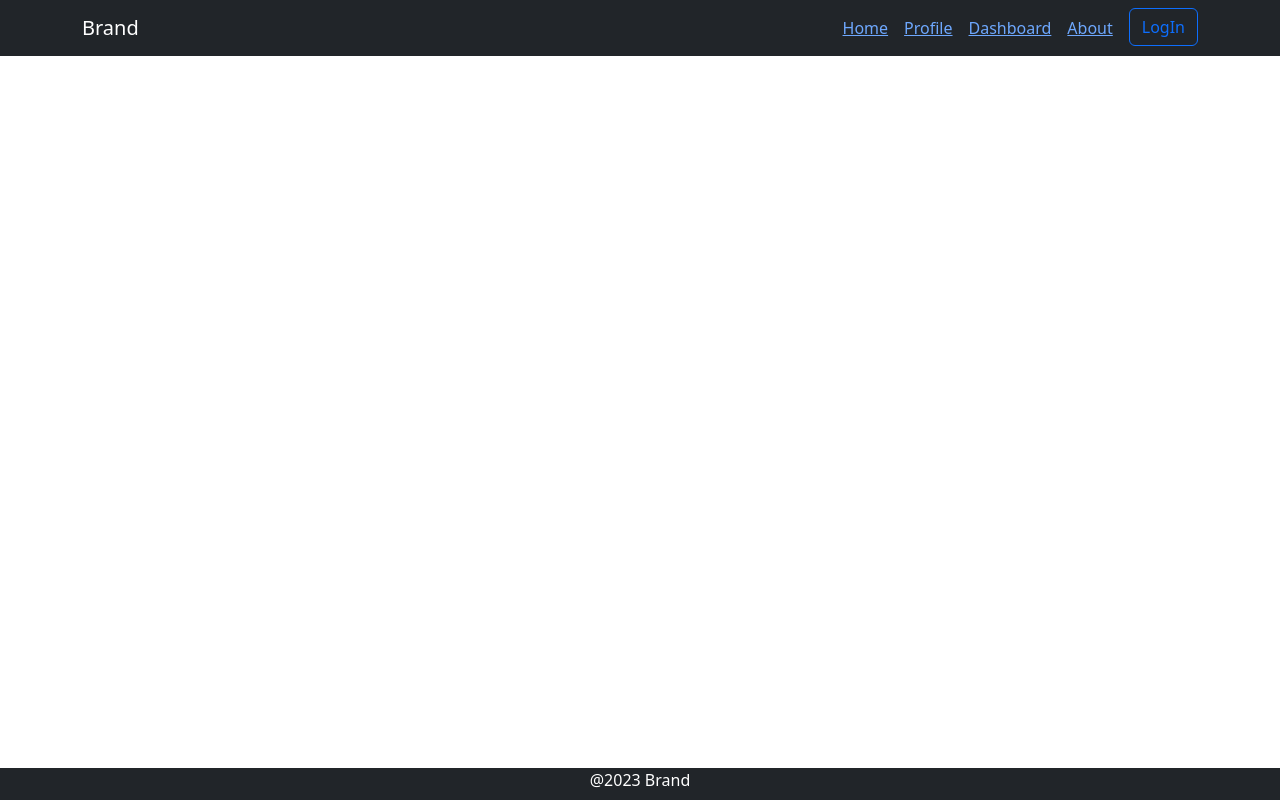
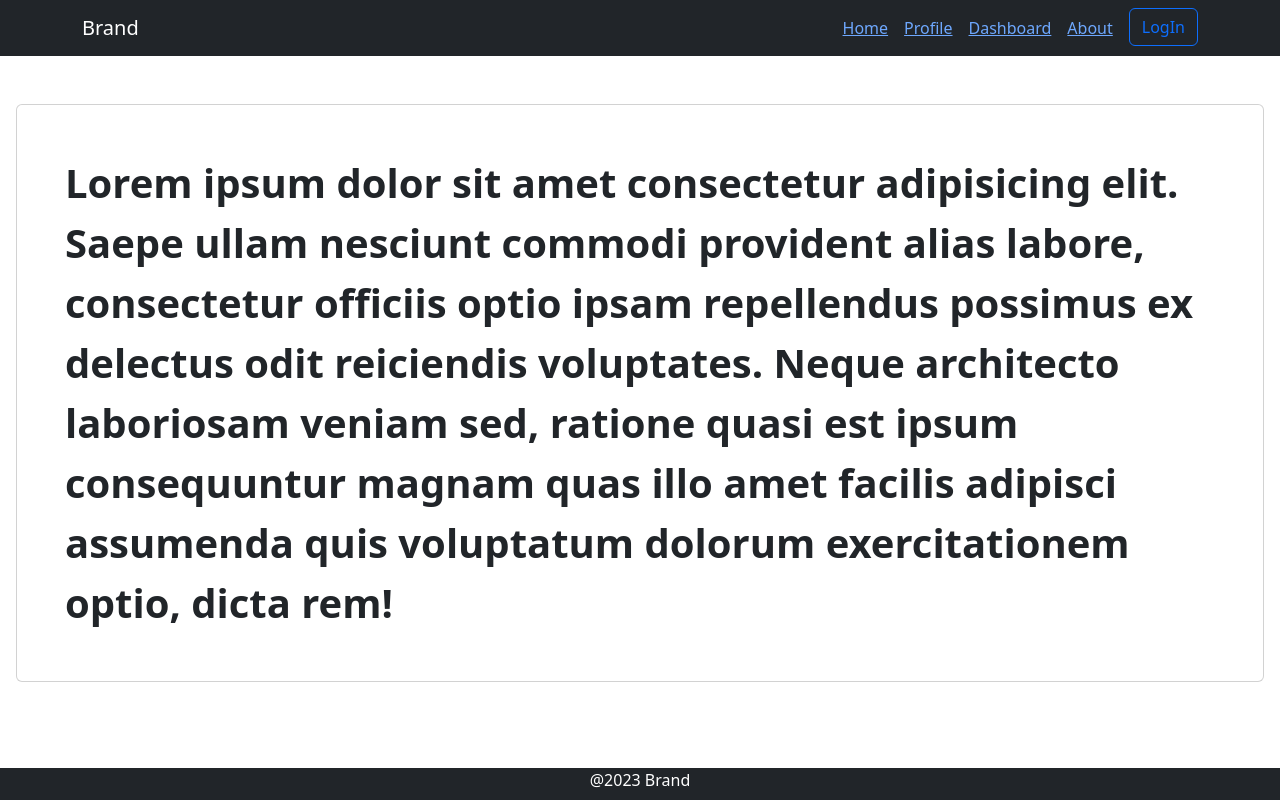
Before and after one commit to itsmesreejithn/react--routers, a React (Vite) app: page /about in a window 1280 px wide. Built offline with nearby package versions, Linux system fonts and the light colour scheme.

Commit message:
about page implemented

```diff
--- a/src/components/Body.jsx
+++ b/src/components/Body.jsx
@@ -2,7 +2,7 @@ import React from "react";
 
 const Body = () => {
   return (
-    <div className="body-component">
+    <div className="body-component fw-bolder fs-5">
       Lorem ipsum dolor sit amet consectetur adipisicing elit. Nemo iste
       voluptates laborum, rerum dolore consequatur officia cum sequi dolor,
       tempora asperiores iure fuga obcaecati, provident rem at beatae. Delectus
--- a/src/pages/About.jsx
+++ b/src/pages/About.jsx
@@ -1,5 +1,5 @@
 import React from "react";
-import { Container } from "react-bootstrap";
+import { Card, Col, Container, Row } from "react-bootstrap";
 import Header from "../components/Header";
 import Footer from "../components/Footer";
 
@@ -7,6 +7,21 @@ const About = () => {
   return (
     <Container fluid className="p-0 h-100">
       <Header />
+      <Row>
+        <Col className="mt-5 mx-3">
+          <Card>
+            <Card.Body className="p-5 fs-1 fw-bolder">
+              Lorem ipsum dolor sit amet consectetur adipisicing elit. Saepe
+              ullam nesciunt commodi provident alias labore, consectetur
+              officiis optio ipsam repellendus possimus ex delectus odit
+              reiciendis voluptates. Neque architecto laboriosam veniam sed,
+              ratione quasi est ipsum consequuntur magnam quas illo amet facilis
+              adipisci assumenda quis voluptatum dolorum exercitationem optio,
+              dicta rem!
+            </Card.Body>
+          </Card>
+        </Col>
+      </Row>
       <Footer />
     </Container>
   );
```
